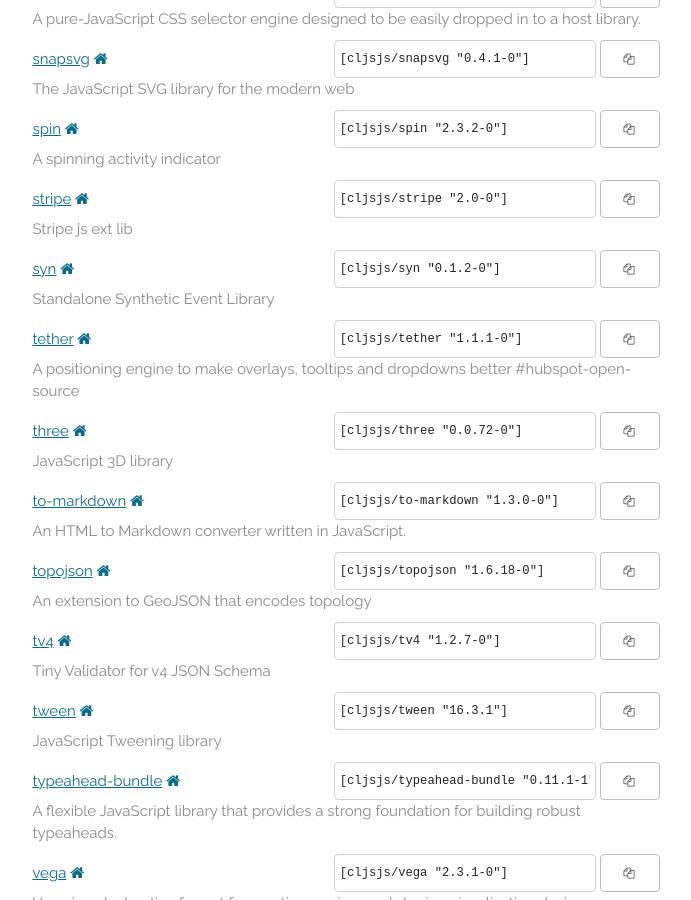
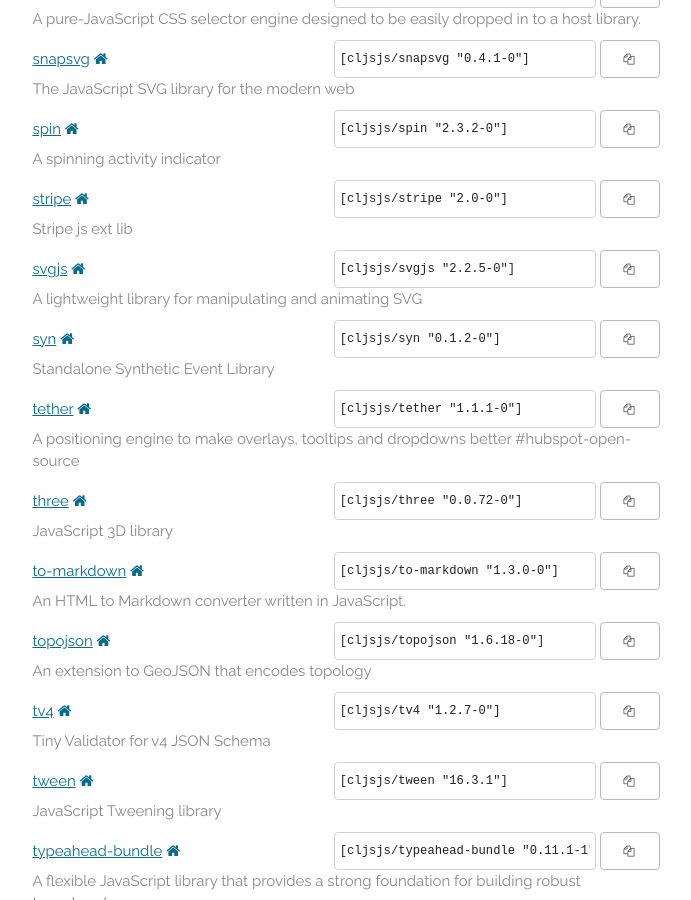
Before and after one commit to cljsjs/cljsjs.github.io, a Jekyll site: the page built from index.markdown, in a window 1280 px wide and 900 px high, scrolled down 11306 px. Shown: the whole window, without its empty margins (294-985 px from the left). Built offline with Jekyll 4.4.1, drawn with Linux system fonts in a browser that asks for light colours; nearby versions of some CDN libraries; comment, search, counter and statistics services are not loaded.

Commit message:
Automatic update

```diff
--- a/_includes/packages.html
+++ b/_includes/packages.html
@@ -1278,6 +1278,15 @@
     <p class="description">Stripe js ext lib</p>
   </li>
   <li>
+    <a href="https://clojars.org/cljsjs/svgjs">svgjs</a>
+    <a href="http://svgjs.com/" target="new"><i class="fa fa-home"></i></a>
+    <span class="clojars">
+      <input type="text" value='[cljsjs/svgjs "2.2.5-0"]'/>
+      <button data-clipboard-text='[cljsjs/svgjs "2.2.5-0"]'><i class="fa fa-copy"></i></button>
+    </span>
+    <p class="description">A lightweight library for manipulating and animating SVG</p>
+  </li>
+  <li>
     <a href="https://clojars.org/cljsjs/syn">syn</a>
     <a href="https://github.com/bitovi/syn" target="new"><i class="fa fa-home"></i></a>
     <span class="clojars">
```
